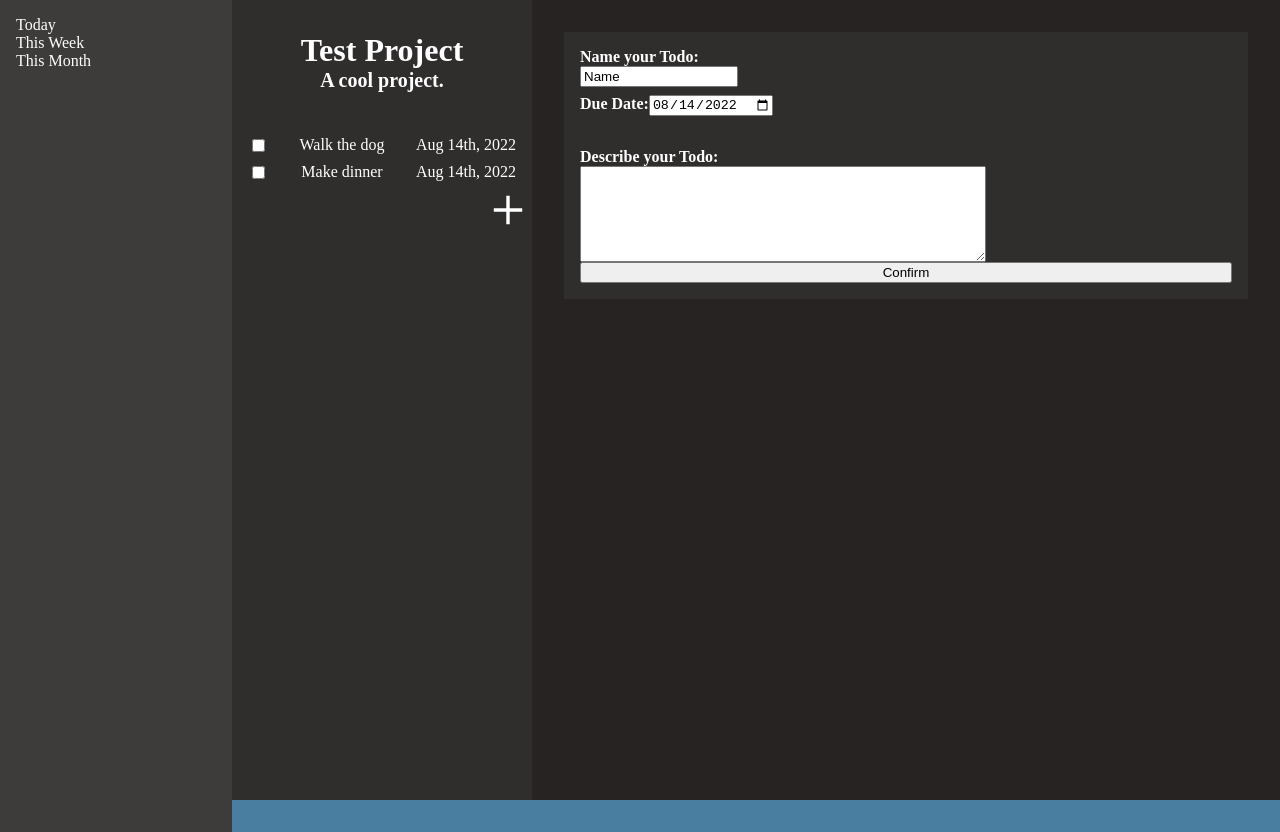
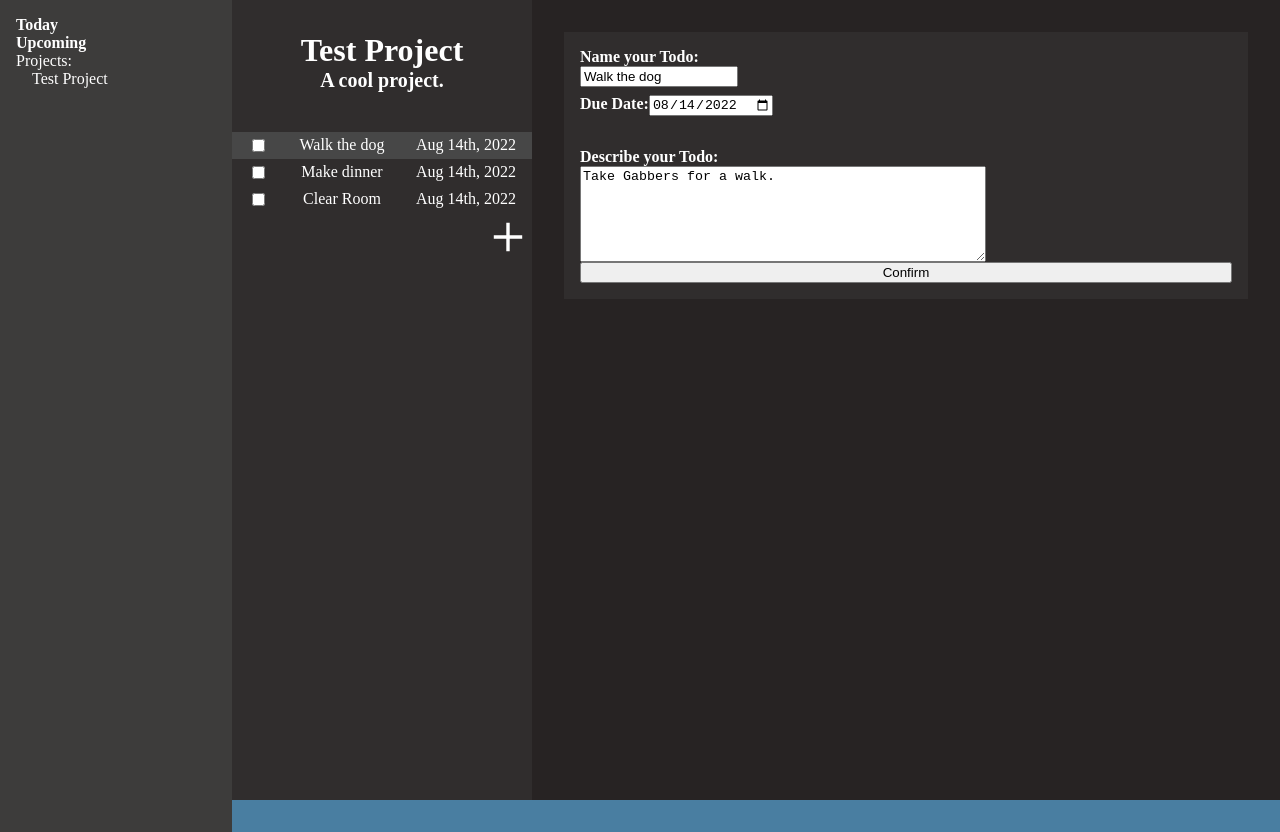
Before and after one commit to ZenSpace55/Odin-ToDo, a website built with webpack: page dist/index.html in a window 1280 px wide. Both pictures are taken after a click on the button "Edit". Built offline with nearby package versions, Linux system fonts and the light colour scheme.

Commit message:
Implemented picking projects

```diff
--- a/src/index.js
+++ b/src/index.js
@@ -1,27 +1,30 @@
 import "./styles.css";
 import pageLoad from "./pageLoad";
-import buildList from "./projectList";
+import {buildList, allProjects} from "./projectList";
 import {projectFactory, showProject} from "./project";
 import {showTodo, todoFactory} from "./todo";
 import {format, compareAsc} from 'date-fns';
 import {default as moment, Moment} from 'moment'
 
 pageLoad();
-buildList();
+
 
 var currentProject;
 var daysProject;
 var upcomingProject;
-var allProjects;
 var myTodos;
 
 console.log(todoFactory.toString());
 console.log("making todo");
-const todo1 = todoFactory("Walk the dog", "Take Gabbers for a walk.", new Date());
-const todo2 = todoFactory("Make dinner", "Make a pot of chili", new Date());
-myTodos = [todo1, todo2];
+const todo1 = todoFactory("Walk the dog", "Take Gabbers for a walk.", new Date(), currentProject);
+const todo2 = todoFactory("Make dinner", "Make a pot of chili", new Date(), currentProject);
+const todo3 = todoFactory("Clear Room", "Tidy up the room", new Date(), currentProject);
+myTodos = [todo1, todo2, todo3];
 currentProject = projectFactory("Test Project", "A cool project.", myTodos);
+allProjects.push(currentProject);
+
+buildList();
 showProject(currentProject);
-showTodo(todo1);
+//showTodo(todo1);
 
 export {currentProject};
--- a/src/project.js
+++ b/src/project.js
@@ -16,7 +16,7 @@ const projectFactory = (name, description, todos) => {
     return {name, description, todos};
 };
 
-function createTodo(project, i){
+function displayTodo(project, i){
     console.log(project.todos[i].name);
     //let todoArea = document.getElementById("todoArea");
     //todoArea.textContent = project.todos[i].description;
@@ -68,13 +68,17 @@ function showProject(project){
             if (document.querySelector(".activeTodo")){
                 document.querySelector(".activeTodo").classList.toggle("activeTodo");
             }
-            this.classList.toggle("activeTodo");
-            createTodo(project, this.id);
+            todoItem.classList.toggle("activeTodo");
+            displayTodo(project, this.id);
         });
         todoItem.appendChild(todoCheck);
         todoItem.appendChild(todoName);
         todoItem.appendChild(todoDate);
         projectTab.appendChild(todoItem);
+        if (i == 0){
+            todoItem.classList.toggle("activeTodo");
+            showTodo(project.todos[0]);
+        }
     }
     const newSVG = document.createElement("div");
     newSVG.classList.add("grow");
--- a/src/projectList.js
+++ b/src/projectList.js
@@ -1,17 +1,49 @@
+function ShowToday(){
+
+}
+
+function ShowUpcoming(){
+
+}
+
+function makeNewProject(){
+    console.log("new project here");
+}
+
+let allProjects = [];
+
 function buildList(){
     const sideBar = document.getElementById("sideBar");
     const todayProj = document.createElement("div");
-    todayProj.classList.add("sideBarHeader");
+    todayProj.classList.add("sidebarHeader");
     todayProj.textContent = "Today";
+    todayProj.addEventListener("click", function(){
+        ShowToday(todo, currentProject)
+    });
     sideBar.appendChild(todayProj);
+
     const weekProj = document.createElement("div");
-    weekProj.classList.add("sideBarHeader");
-    weekProj.textContent = "This Week";
+    weekProj.classList.add("sidebarHeader");
+    weekProj.textContent = "Upcoming";
+    weekProj.addEventListener("click", function(){
+        ShowUpcoming(todo, currentProject)
+    });
     sideBar.appendChild(weekProj);
-    const monthProj = document.createElement("div");
-    monthProj.classList.add("sideBarHeader");
-    monthProj.textContent = "This Month";
-    sideBar.appendChild(monthProj);
+
+    const projectHead = document.createElement("div");
+    //projectHead.classList.add("sideBarHeader");
+    projectHead.textContent = "Projects:";
+    projectHead.addEventListener("click", function(){
+        makeNewProject();
+    });
+    sideBar.appendChild(projectHead);
+    console.log("making project tabs");
+    for (let i = 0; i < allProjects.length; i++){
+        const myProject = document.createElement("div");
+        myProject.textContent = allProjects[i].name;
+        myProject.classList.add("smallProjectName");
+        projectHead.appendChild(myProject);
+    }
 }
 
-export default buildList;
+export {buildList, allProjects};
--- a/src/styles.css
+++ b/src/styles.css
@@ -15,8 +15,20 @@ body{
     padding: 1em;
 }
 
+.smallProjectName{
+    margin-left: 1em;
+}
+
+.smallProjectName:hover{
+    background-color: rgb(56, 99, 75);
+}
+
 .sidebarHeader{
     font-weight: 700;
+}
+
+.sidebarHeader:hover{
+    background-color: rgb(56, 99, 75);
 }
 
 .content{
--- a/src/todo.js
+++ b/src/todo.js
@@ -4,9 +4,16 @@ import { enUS } from "date-fns/locale";
 import { currentProject } from "./index";
 import {default as moment, Moment} from 'moment';
 
-const todoFactory = (name, description, dueDate) => {
+const todoFactory = (name, description, dueDate, project) => {
     console.log(name + " created");
-    return {name, description, dueDate};
+    //todoFactory.prototype.removeFromProject = function(){
+    //    this.project.splice(this.project.indexOf(this), 1);
+    //    console.log("removed from: " + this.project.name);
+    //}
+    return {name, description, dueDate, project, removeFromProject(){
+        project.todos.splice(project.indexOf(this), 1);
+        console.log("removed from: " + this.project.name);
+    }};
 };
 
 function confirmTodo(todo, project){
@@ -22,12 +29,19 @@ function confirmTodo(todo, project){
     else{
 
     }*/
-    project.todos.push(todo);
+    //if (!todo){
+        project.todos.push(todo);
+    //}
+    const todoArea = document.getElementById("todoArea");
+    while(todoArea.firstChild){
+        todoArea.removeChild(todoArea.firstChild);
+    }
+
     showProject(project);
     console.log(todo.name);
 }
 
-function editTodo(todo, project){
+function editTodo(todo){
     const todoArea = document.getElementById("todoArea");
     while(todoArea.firstChild){
         todoArea.removeChild(todoArea.firstChild);
@@ -35,6 +49,8 @@ function editTodo(todo, project){
     const todoPanel = document.createElement("div");
     todoPanel.classList.add("todoPanel");
     todoArea.appendChild(todoPanel);
+
+    console.log(todo);
 
     let todoForm = document.createElement("form");
     todoForm.action = "";
@@ -83,10 +99,19 @@ function editTodo(todo, project){
     todoPanel.appendChild(dateDiv);
     todoPanel.appendChild(descriptionDiv);
     todoPanel.appendChild(confirmButton);
+
+    if (todo){
+        document.getElementById("descriptionBox").value = todo.description;
+        nameInput.defaultValue = todo.name;
+        dateInput.defaultValue = moment(todo.dueDate).format('YYYY-MM-DD');
+    }
+
+
 }
 
 function removeTodo(todo, project){
-    project.todos.splice(project.todos.indexOf(todo), 1);
+    //project.todos.splice(project.todos.indexOf(todo), 1);
+    todo.removeFromProject();
     showProject(project);
 }
 
```
Also changed, not shown: 1 other file.
